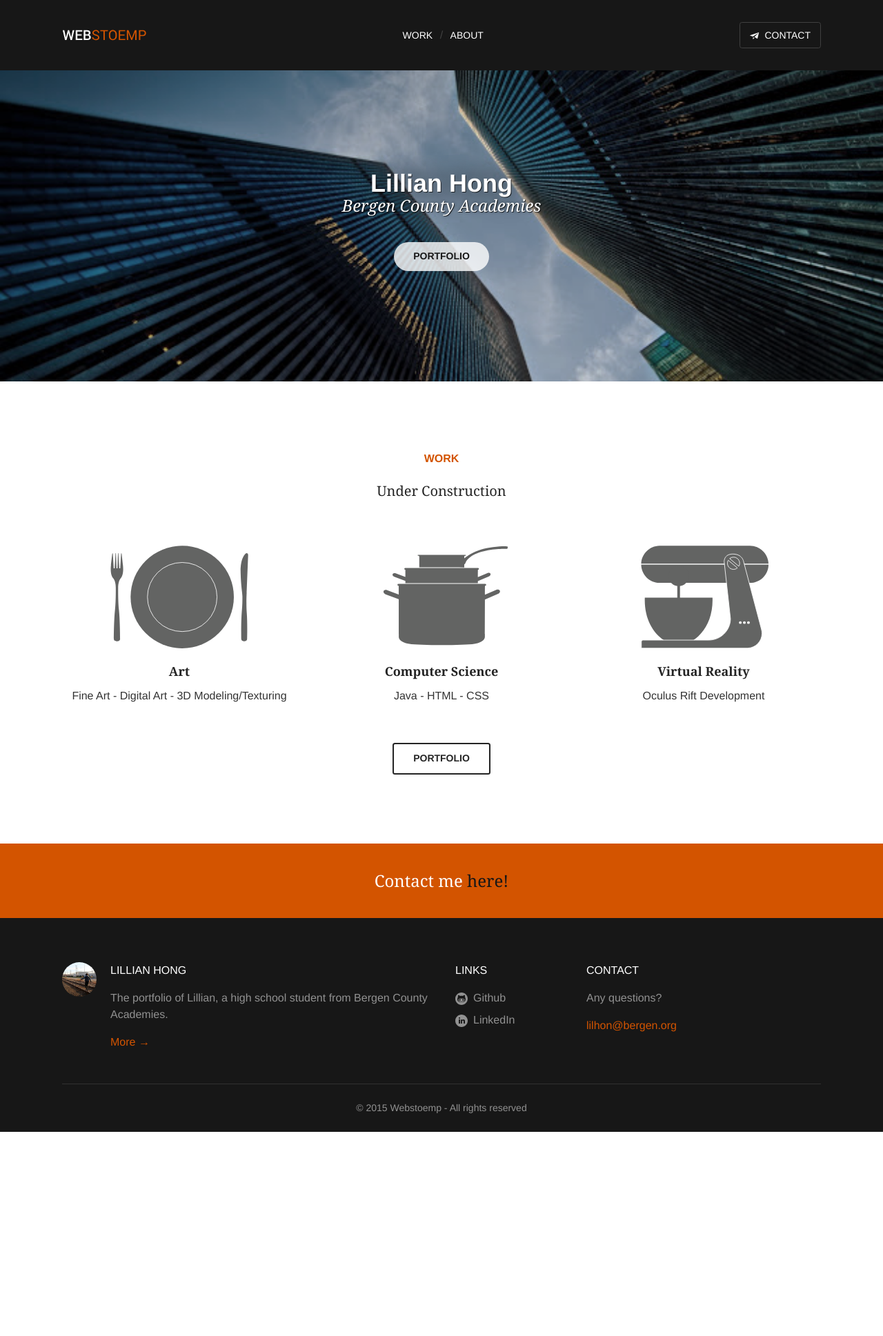
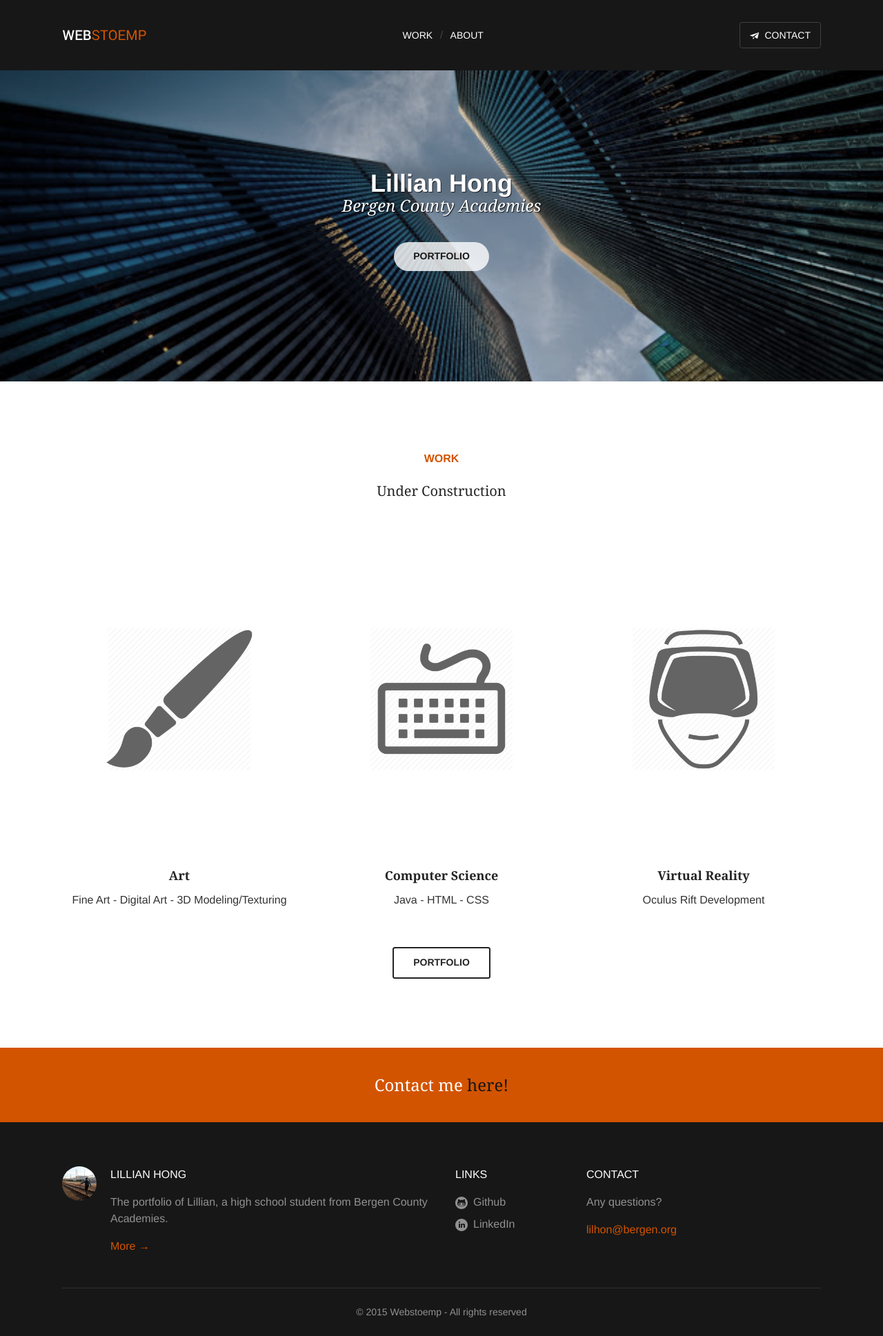
Before and after one commit to lillianhong/lillianhong.github.io, a Jekyll site: the page built from index.html, in a window 1280 px wide. Shown: the whole page at 69% size. Built offline with Jekyll 4.4.1, drawn with Linux system fonts in a browser that asks for light colours; before the commit the page ends 1641 px from its top, so only the background shows below that.

Commit message:
icon sag test

```diff
--- a/index.html
+++ b/index.html
@@ -21,7 +21,7 @@ banner: true
         <p class="imgcontainer">
           <picture>
               <!--[if IE 9]><video style="display: none;"><![endif]-->
-              <source type="image/svg+xml" srcset="/img/icon_plate.svg">
+              <source type="image/svg+xml" srcset="/img/vectorpaintbrush.svg">
               <!--[if IE 9]></video><![endif]-->
               <img src="/img/vectorpaintbrush.png" class="imgfluid" alt="Casseroles">
           </picture>
@@ -33,9 +33,9 @@ banner: true
         <p class="imgcontainer">
           <picture>
               <!--[if IE 9]><video style="display: none;"><![endif]-->
-              <source type="image/svg+xml" srcset="/img/icon_casseroles.svg">
+              <source type="image/svg+xml" srcset="/img/vectorkeyboard.svg">
               <!--[if IE 9]></video><![endif]-->
-              <img src="/img/icon_casseroles.png" class="imgfluid" alt="Casseroles">
+              <img src="/img/vectorkeyboard.png" class="imgfluid" alt="Casseroles">
           </picture>
         </p>
         <h2 class="h4  aligncenter">Computer Science</h2>
@@ -45,9 +45,9 @@ banner: true
         <p class="imgcontainer">
           <picture>
               <!--[if IE 9]><video style="display: none;"><![endif]-->
-              <source type="image/svg+xml" srcset="/img/icon_robot.svg">
+              <source type="image/svg+xml" srcset="/img/vectoroculus.svg">
               <!--[if IE 9]></video><![endif]-->
-              <img src="/img/icon_robot.png" class="imgfluid" alt="Casseroles">
+              <img src="/img/vectoroculus.png" class="imgfluid" alt="Casseroles">
           </picture>
         </p>
         <h2 class="h4  aligncenter">Virtual Reality</h2>
```
Also changed, not shown: img/vectorkeyboard.png, img/vectorkeyboard.svg (added), img/vectoroculus.png, img/vectoroculus.svg (added), img/vectorpaintbrush.png, img/vectorpaintbrush.svg (added).
